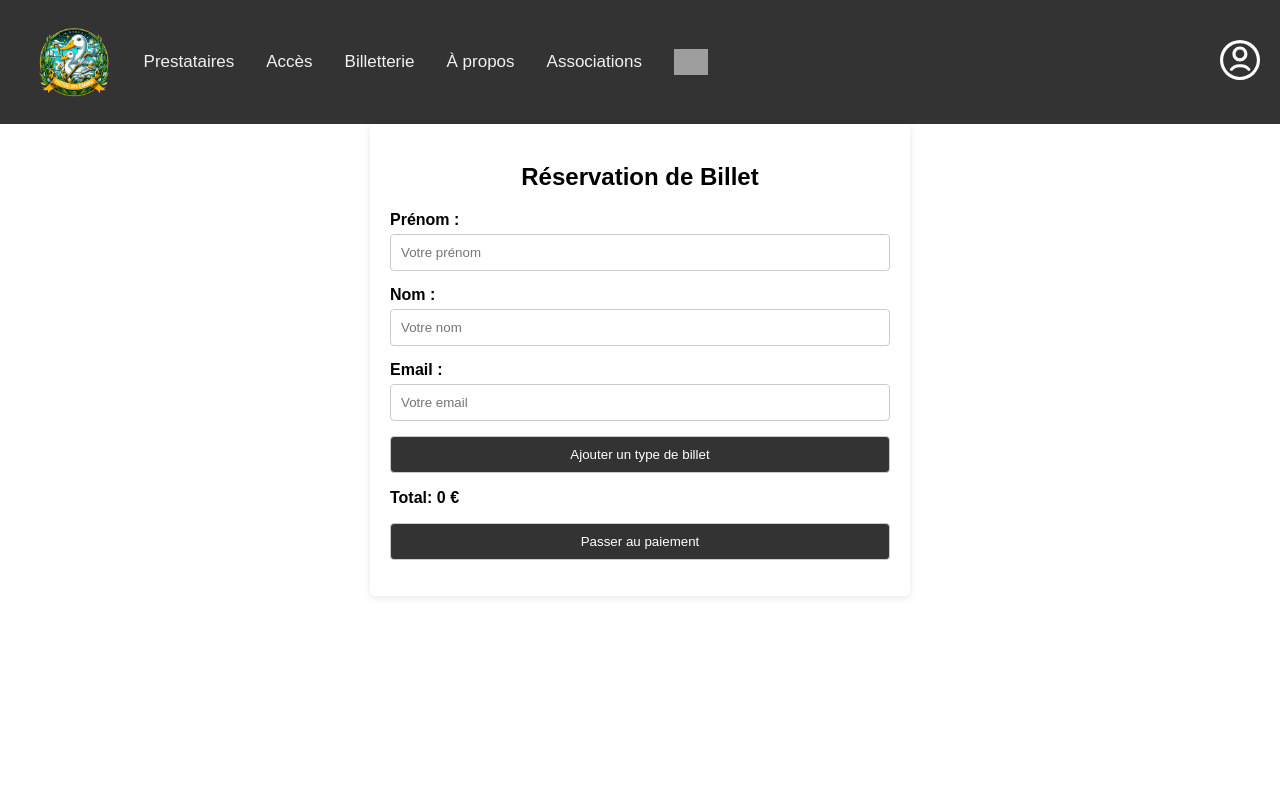
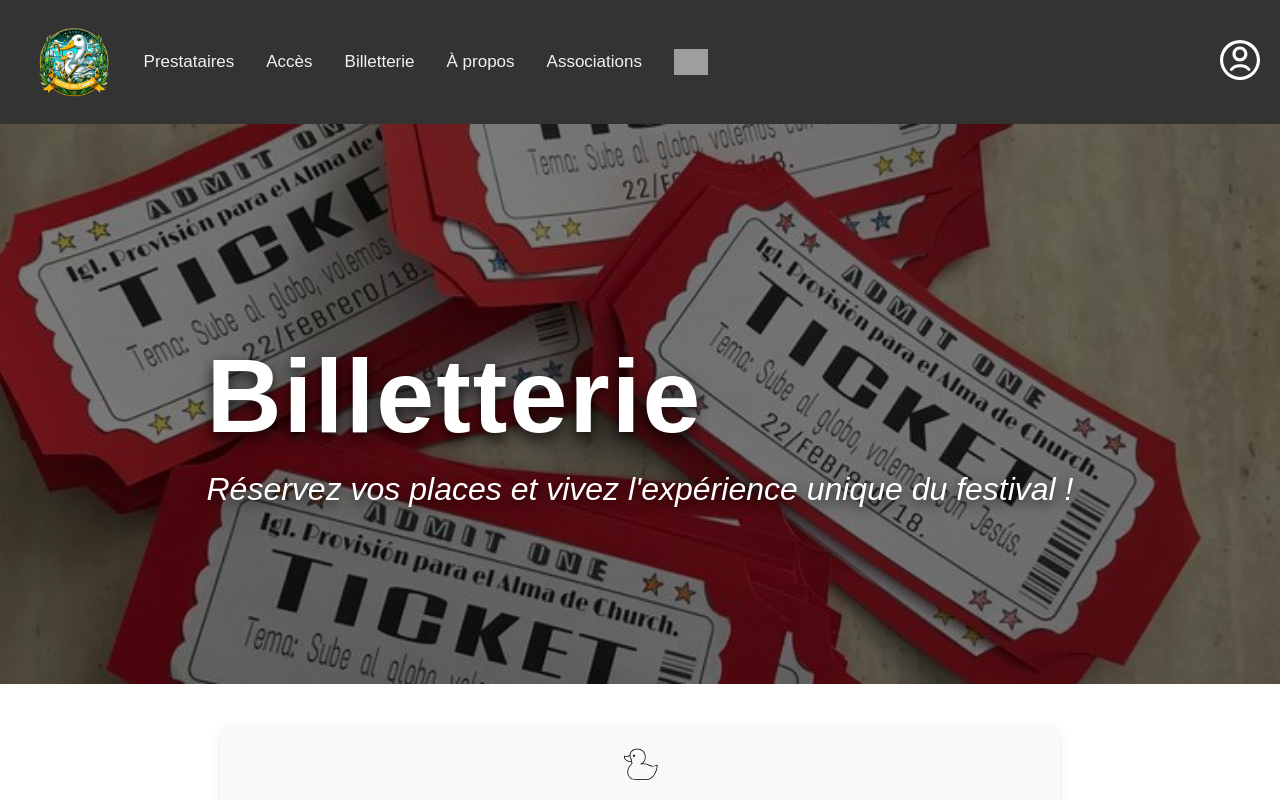
Before and after one commit to MaikenDANGELO/LeFestivalDesCannes, a Vue app in the folder frontend/: page /billeterie in a window 1280 px wide. Shown: the top 800 px of the page. Built offline with nearby package versions, Linux system fonts and the light colour scheme; grey boxes are pictures that could not be loaded.

Commit message:
même style pour les pages

```diff
--- a/frontend/src/views/PageBilletterie.vue
+++ b/frontend/src/views/PageBilletterie.vue
@@ -1,5 +1,17 @@
 <template>
-  <form v-if="currentStep === 1" @submit.prevent="goToPayment" method="POST">
+    <div class="page-container">
+    <!-- Header avec image -->
+    <div class="header-image-container">
+      <div class="header-container">
+        <div>
+          <h1 class="header-title">Billetterie</h1>
+          <p class="header-subtitle">Réservez vos places et vivez l'expérience unique du festival !</p>
+        </div>
+      </div>
+    </div>
+
+  <form v-if="currentStep === 1" @submit.prevent="goToPayment" class="form-container" method="POST">
+    <img src="@/assets/canard_ticket.svg" alt="Ticket Icon" class="ticket-icon">
     <h2>Réservation de Billet</h2>
 
     <div class="form-group">
@@ -58,7 +70,7 @@
 
 
 
-  <form v-else-if="currentStep === 2" @submit.prevent="processPayment">
+  <form v-else-if="currentStep === 2" @submit.prevent="processPayment" class="form-container">
     <h2>Paiement</h2>
 
     <div class="form-group">
@@ -82,6 +94,7 @@
 
     <button type="submit">Payer</button>
   </form>
+    </div>
 
 </template>
 
@@ -203,38 +216,106 @@ export default {
 
 
 <style scoped>
-form {
-  background-color: white;
+/* Header avec image de fond */
+.header-container::before {
+  content: '';
+  position: absolute;
+  top: 0;
+  left: 0;
+  width: 100%;
+  height: 100%;
+  background: rgba(0, 0, 0, 0.5); /* Voile noir transparent */
+  z-index: 1;
+}
+
+.header-container > * {
+  position: relative;
+  z-index: 2;
+}
+
+.header-container {
+  position: relative;
+  width: 100%;
+  height: 70vh;
+  background-image: url('@/assets/ticket.jpg');
+  background-size: cover;
+  background-position: center;
+  background-repeat: no-repeat;
+  display: flex;
+  align-items: center;
+  justify-content: center;
+}
+
+.header-title {
+  font-size: 6.5rem; /* Taille imposante pour le titre principal */
+  font-weight: 700;
+  color: white;
+  margin-bottom: 10px;
+  text-shadow: 0px 6px 15px rgba(0, 0, 0, 0.8);
+  letter-spacing: 2px;
+}
+
+.header-subtitle {
+  font-size: 2rem; /* Taille légèrement plus grande pour le sous-titre */
+  font-weight: 500;
+  color: white;
+  margin-top: 15px;
+  text-shadow: 0px 4px 12px rgba(0, 0, 0, 0.7);
+  font-style: italic;
+}
+
+/* Formulaire */
+.form-container {
+  max-width: 800px;
+  margin: 40px auto;
   padding: 20px;
-  border-radius: 5px;
-  max-width: 500px;
-  margin: 0 auto;
-  box-shadow: 0 2px 10px rgba(0, 0, 0, 0.1);
-}
-h2 {
+  background-color: #f9f9f9;
+  border-radius: 10px;
+  box-shadow: 0 4px 8px rgba(0, 0, 0, 0.1);
   text-align: center;
 }
+
 .form-group {
-  margin-bottom: 15px;
+  display: flex;
+  flex-direction: column;
+  align-items: flex-start;
+  gap: 8px;
 }
-label {
-  display: block;
-  margin-bottom: 5px;
+
+.form-group label {
+  font-size: 1rem;
+  color: #34495e;
   font-weight: bold;
 }
-input, select, button {
+
+.form-group input,
+.form-group select,
+button {
   width: 100%;
   padding: 10px;
   border: 1px solid #ccc;
-  border-radius: 4px;
-  box-sizing: border-box;
+  border-radius: 5px;
+  font-size: 1rem;
 }
+
 button {
-  background-color: #333;
-  color: white;
+  background-color: #27ae60;
+  color: #fff;
+  padding: 10px 20px;
+  font-size: 1rem;
+  border: none;
+  border-radius: 5px;
   cursor: pointer;
+  transition: background-color 0.3s ease;
 }
+
 button:hover {
-  background-color: #555;
+  background-color: #1e8449;
 }
+
+.ticket-icon {
+  width: 40px;
+  height: 40px;
+}
+
 </style>
```
Also changed, not shown: frontend/src/assets/ticket.jpg (added).
